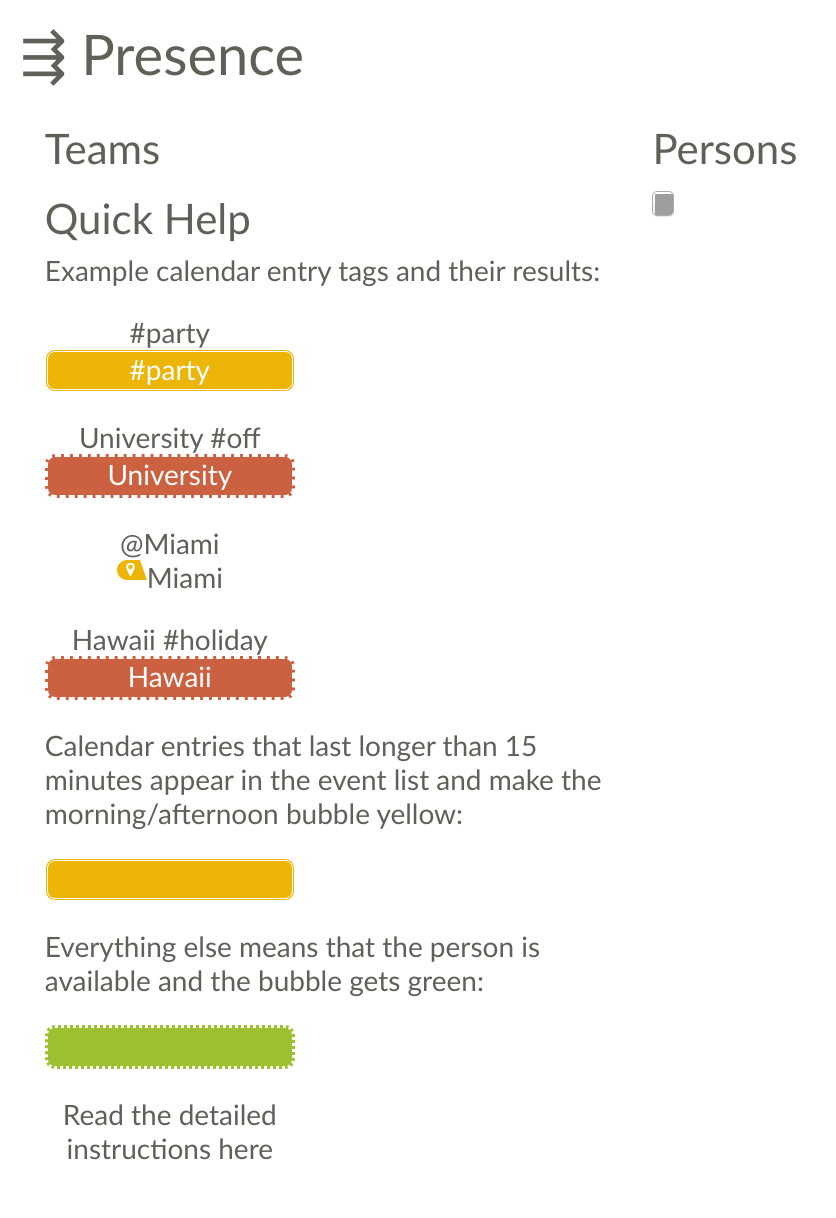
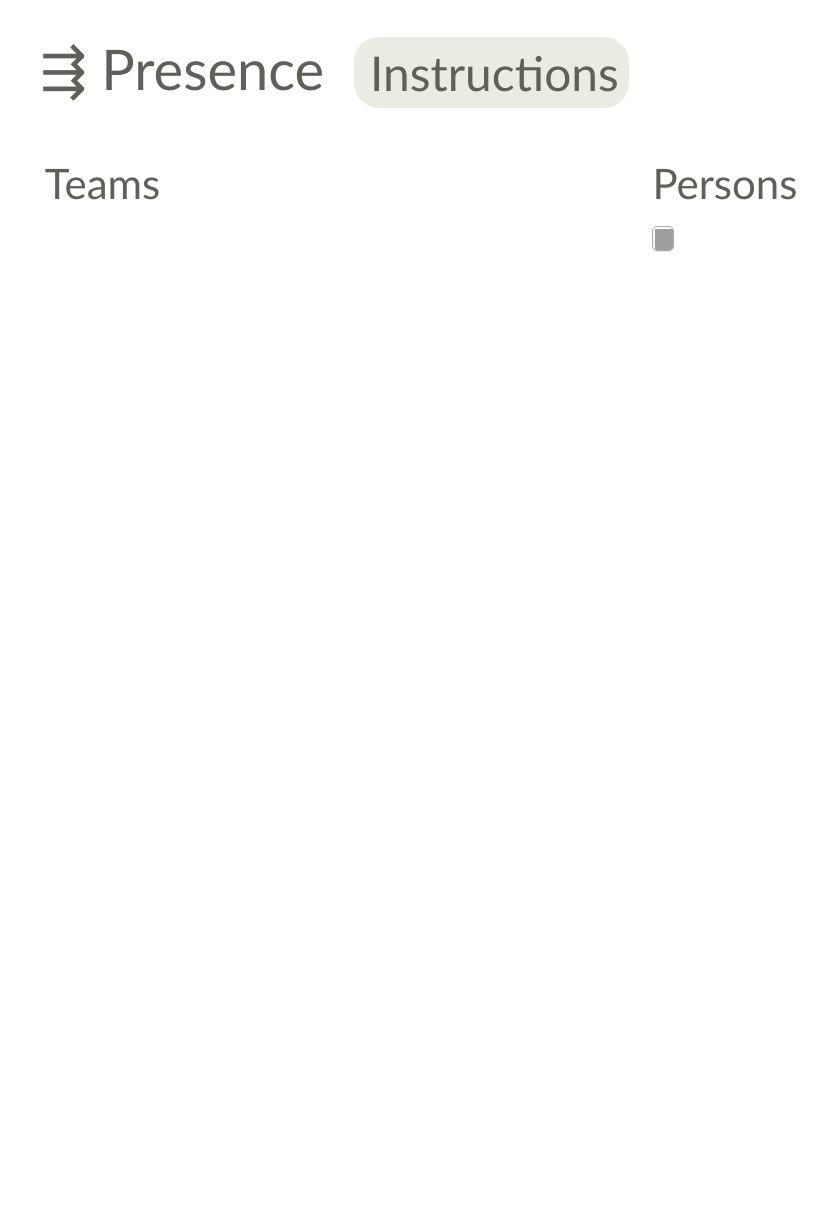
Before and after one commit to liip/presence, a PHP site: template views/index.twig in a window 1280 px wide. Shown: the whole page, without its empty margins (0-836 px from the left). After the commit the page ends 252 px from the top, so only its background shows below. Run offline with PHP 8.4, Linux system fonts and the light colour scheme; the template is opened without the code that fills it, so the values that code supplies are empty; some libraries are stand-ins or nearby versions; grey boxes are pictures that could not be loaded.

Commit message:
Header added to front page and instructions removed.

```diff
--- a/views/index.twig
+++ b/views/index.twig
@@ -9,9 +9,21 @@
     <body>
 
         <div id="centered">
-            <header>
-                <h1>&#x21F6; Presence</h1>
-            </header>
+            <div class="header">
+              <ul class="title">
+                  <h1><a href="{{ app.url_generator.generate('homepage') }}">&#x21F6; Presence</a></h1>
+              </ul>
+
+                <div class="additionalInformation">
+                    <span class="infoBubble">
+                        <a class="weekSwitch" href="{{ app.url_generator.generate("instruction") }}">Instructions</a>
+                    </span>
+
+                    <br class="hack" />
+
+                </div>
+                <div class="clearDiv"></div>
+            </div>
 
             <article>
 
@@ -27,45 +39,6 @@
 
                     </section>
 
-                    <section class="quickhelp">
-
-                        <h2>Quick Help</h2>
-
-                        Example calendar entry tags and their results:
-
-                        <p>
-                            #party
-                            <span class="timeSlotBubble busy">#party</span>
-                        </p>
-
-                        <p>
-                            University #off
-                            <span class="timeSlotBubble off">University</span>
-                        </p>
-
-                        <p>
-                            @Miami<br>
-                            <span style="vertical-align: baseline" class="locationIcon busy">&nbsp;&nbsp;&nbsp;&nbsp;</span>Miami
-                        </p>
-
-                        <p>
-                            Hawaii #holiday
-                            <span class="timeSlotBubble off">Hawaii</span>
-                        </p>
-
-                            Calendar entries that last longer than 15 minutes appear in the event list and make the morning/afternoon bubble yellow:
-                        <p>
-                            <span class="timeSlotBubble busy"></span>
-                        </p>
-
-                        Everything else means that the person is available and the bubble gets green:
-                        <p>
-                            <span class="timeSlotBubble available"></span>
-                        </p>
-
-                        <p>Read the detailed instructions <a href="{{ app.url_generator.generate("instruction") }}">here</a></p>
-
-                    </section>
                 </div>
 
                 <section class="persons">
```
